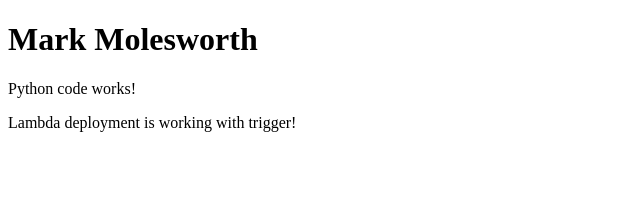
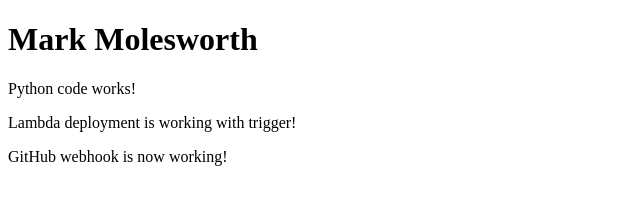
Before and after one commit to mmolesworth/personal-website, a plain HTML site: page index.html in a window 1280 px wide. Shown: the whole page, without its empty margins (0-640 px from the left). Drawn offline with Linux system fonts and the light colour scheme.

Commit message:
Modified index.html to test GitHub webhook.

```diff
--- a/index.html
+++ b/index.html
@@ -7,5 +7,6 @@
         <h1>Mark Molesworth</h1>
         <p>Python code works!</p>
         <p>Lambda deployment is working with trigger!</p>
+        <p>GitHub webhook is now working!</p>
     </body>
 </html>
```
